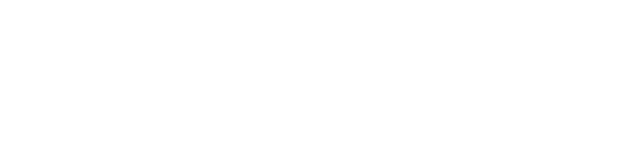
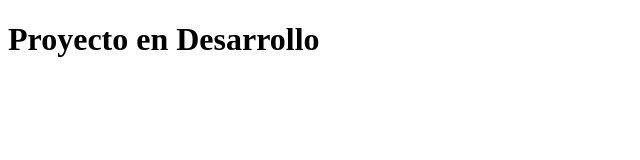
Before and after one commit to EmiliaDBS/proyectofinal, a plain HTML site: page index.html in a window 1280 px wide. Shown: the whole page, without its empty margins (0-640 px from the left). Drawn offline with Linux system fonts and the light colour scheme.

Commit message:
agregue desarrollo en index

```diff
--- a/index.html
+++ b/index.html
@@ -7,6 +7,6 @@
     <title>Guías Didácticas</title>
 </head>
 <body>
-
+    <h1>Proyecto en Desarrollo</h1>
 </body>
 </html>
```
